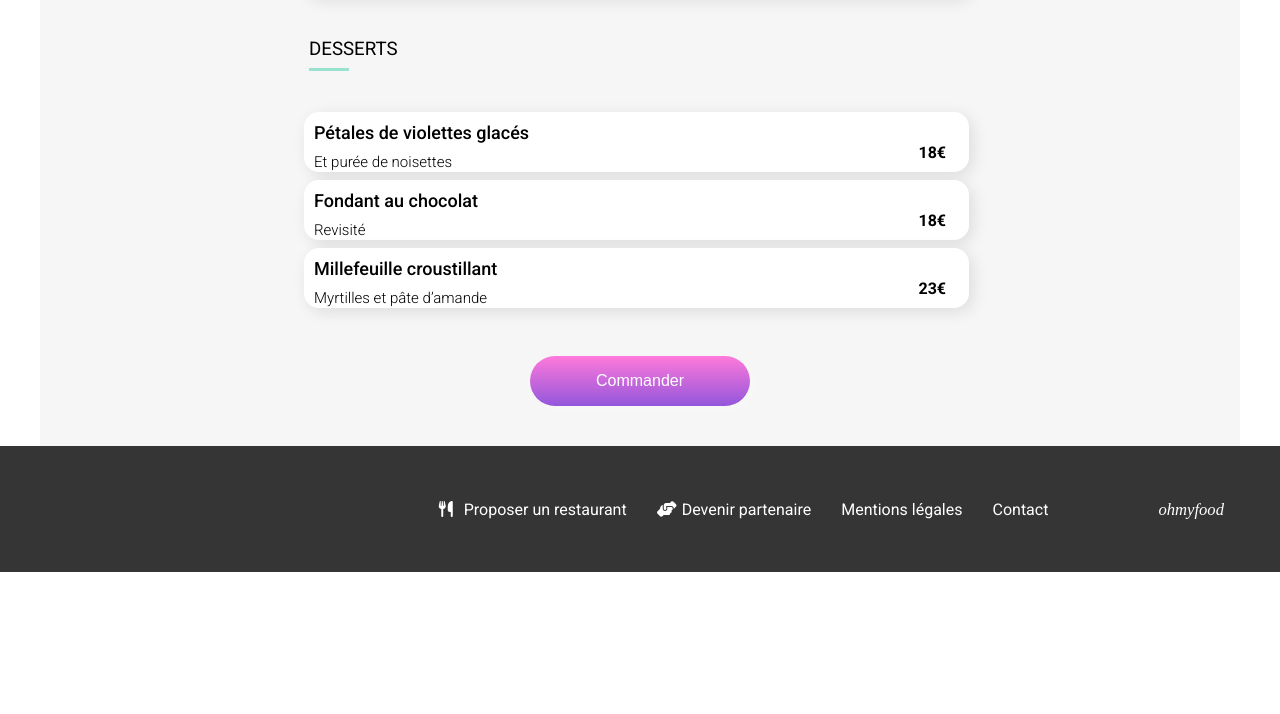
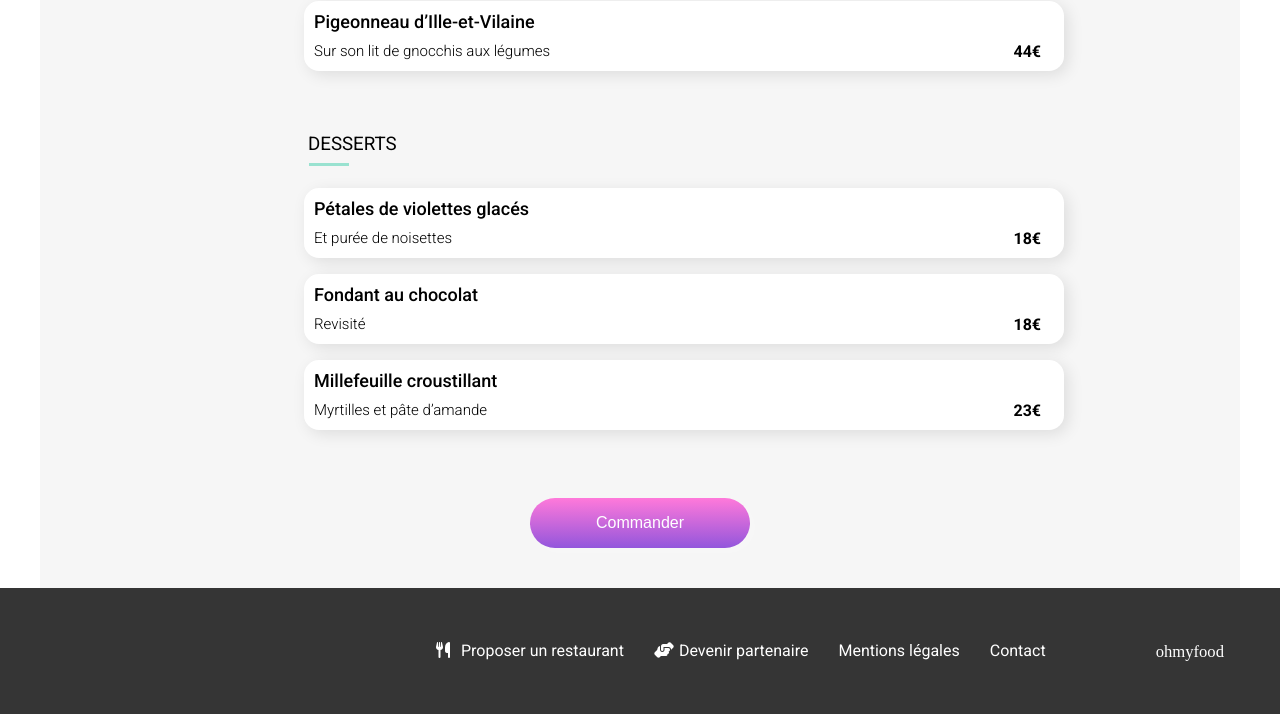
Before and after one commit to jerem33300/Ohmyfood, a plain HTML site: page RESTAURANTS/French-style.html in a window 1280 px wide. Shown: the part 1254-1968 px from the top of the page. Before the commit the page ends 1826 px from the top, so only its background shows below. Drawn offline with Linux system fonts and the light colour scheme; a web font is replaced by a local one.

Commit message:
correction after defense

```diff
--- a/SASS/_footer.scss
+++ b/SASS/_footer.scss
@@ -26,7 +26,6 @@
         margin-bottom: 16px;
         font-size: 18px;
         font-weight: 400;
-        font-style: italic;
 
         @media (min-width: 1024px) {
             padding: 38px 40px 20px 80px;
--- a/SASS/_menu.scss
+++ b/SASS/_menu.scss
@@ -89,16 +89,19 @@
 .menu {
     max-width: 100%;
     padding: 0 14px;
+    margin-bottom: 20px;
+    display: grid;
 
     @media (min-width: 1024px) {
-        max-width: 70%;
+        max-width: 80%;
     }
 
     &__title {
         text-transform: uppercase;
         position: relative;
-        padding: 0px 8px 10px 19px;
+        padding: 0px 8px 10px 18px;
         font-weight: normal;
+        margin-bottom: auto;
 
         &:after {
             content: "";
@@ -126,6 +129,7 @@
         animation-fill-mode: both;
         transform: scale(0);
         max-width: 100%;
+        padding-bottom: 10px;
     }
 
     @for $i from 0 to 9 {
@@ -156,7 +160,6 @@
         justify-content: flex-end;
         align-items: flex-end;
         padding-right: 5px;
-        padding-bottom: 10px;
     }
 
     &__banner {
@@ -178,6 +181,7 @@
 .menu__confirmation {
     background-color: $color-tertiary;
     width: 50px;
+    height: 70px;
     display: flex;
     align-items: center;
     justify-content: center;
@@ -185,7 +189,6 @@
     transition: 0.5s;
     margin-left: 20px;
     border-radius: 0 15px 15px 0;
-
 }
 
 .menu__plate:hover {
--- a/SASS/_mixins-variables.scss
+++ b/SASS/_mixins-variables.scss
@@ -29,7 +29,6 @@
     align-items: center;
     padding-right: 70px;
     cursor: pointer;
-
 
     .fa-heart {
         font-size: 28px;
--- a/SASS/style.scss
+++ b/SASS/style.scss
@@ -81,6 +81,7 @@ body {
         font-size: 18px;
         color: #353535;
         padding-bottom: 30px;
+        padding-inline: 15px;
 
         @media (min-width: 1024px) {
             font-size: 1.17vw;
```
Also changed, not shown: SASS/style.css, 1 other file.
